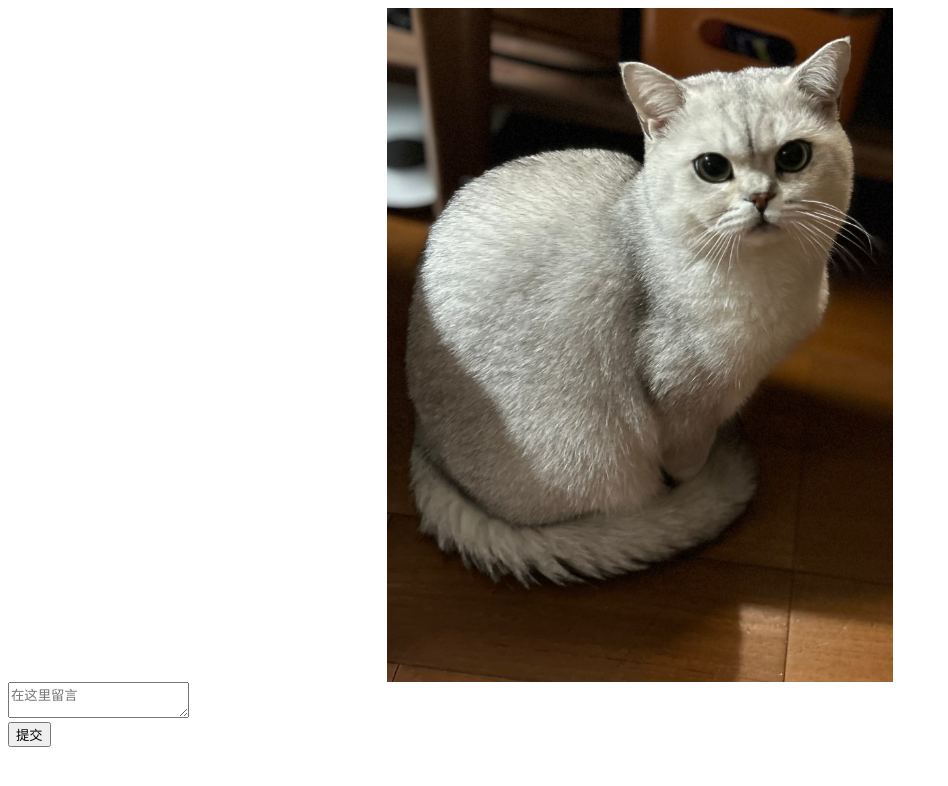
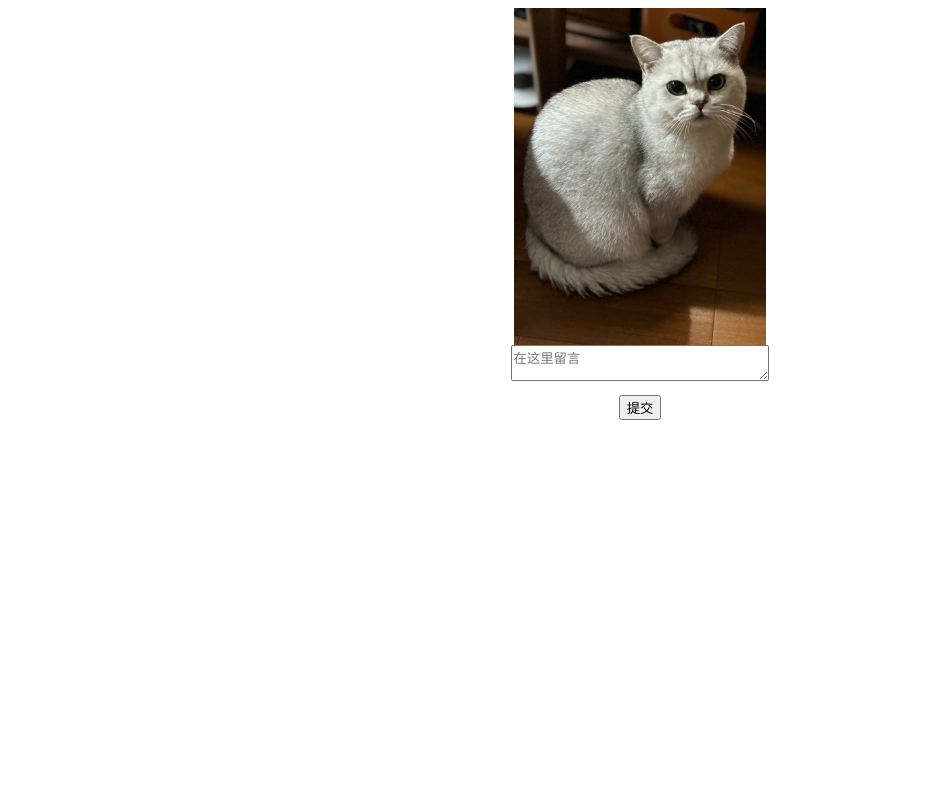
Before and after one commit to YiGeDian462E/y0ut1a0, a plain HTML site: page index.html in a window 1280 px wide. Shown: the whole page, without its empty margins (0-948 px from the left). Drawn offline with Linux system fonts and the light colour scheme.

Commit message:
Add files via upload

```diff
--- a/index.html
+++ b/index.html
@@ -8,7 +8,14 @@
     display: block;
     margin-left: auto;
     margin-right: auto;
-    width: 40%;
+    width: 20%;
+  }
+  form {
+    text-align: center;
+  }
+  textarea {
+    width: 20%;
+    margin-bottom: 10px;
   }
 </style>
 
@@ -24,8 +31,8 @@ function showMessage() {
 
 <img src="cat.jpg" class="center-image">
 
-<form onsubmit="showMessage(); return false;">
-  <textarea name="message" placeholder="在这里留言" required></textarea>
+<form onsubmit="showMessage(); return false;" class="center-content">
+  <textarea name="message" placeholder="在这里留言"required></textarea>
   <br>
   <input type="submit" value="提交">
 </form>
```
